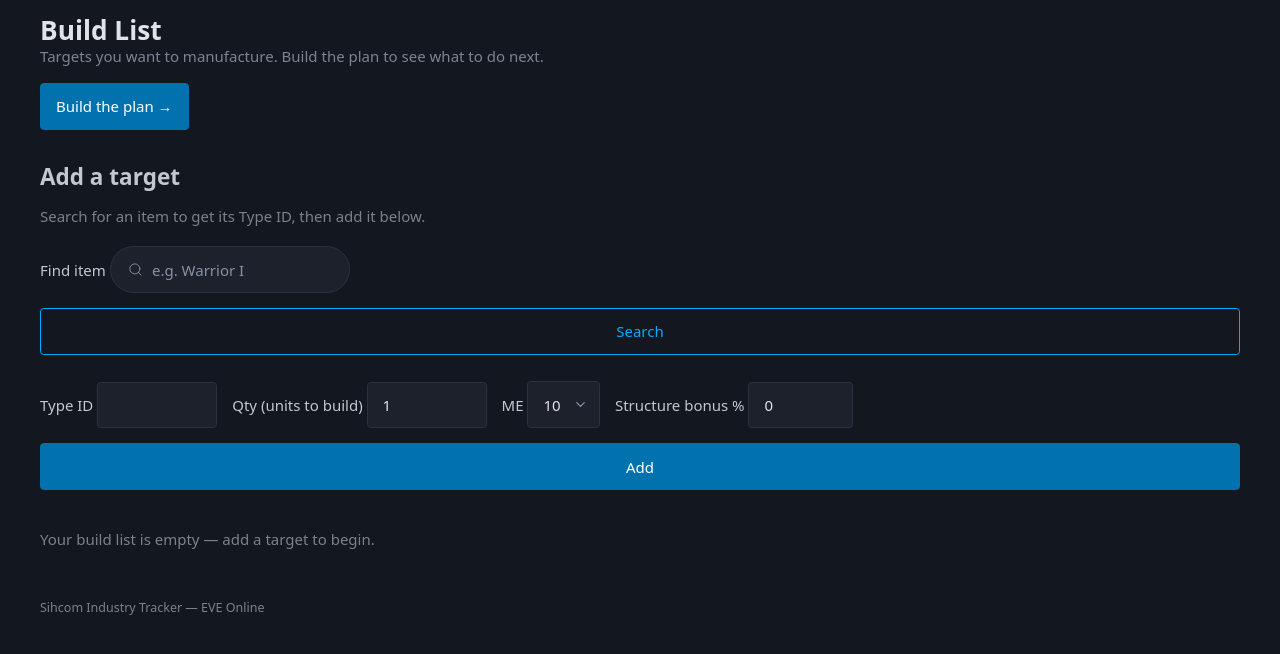
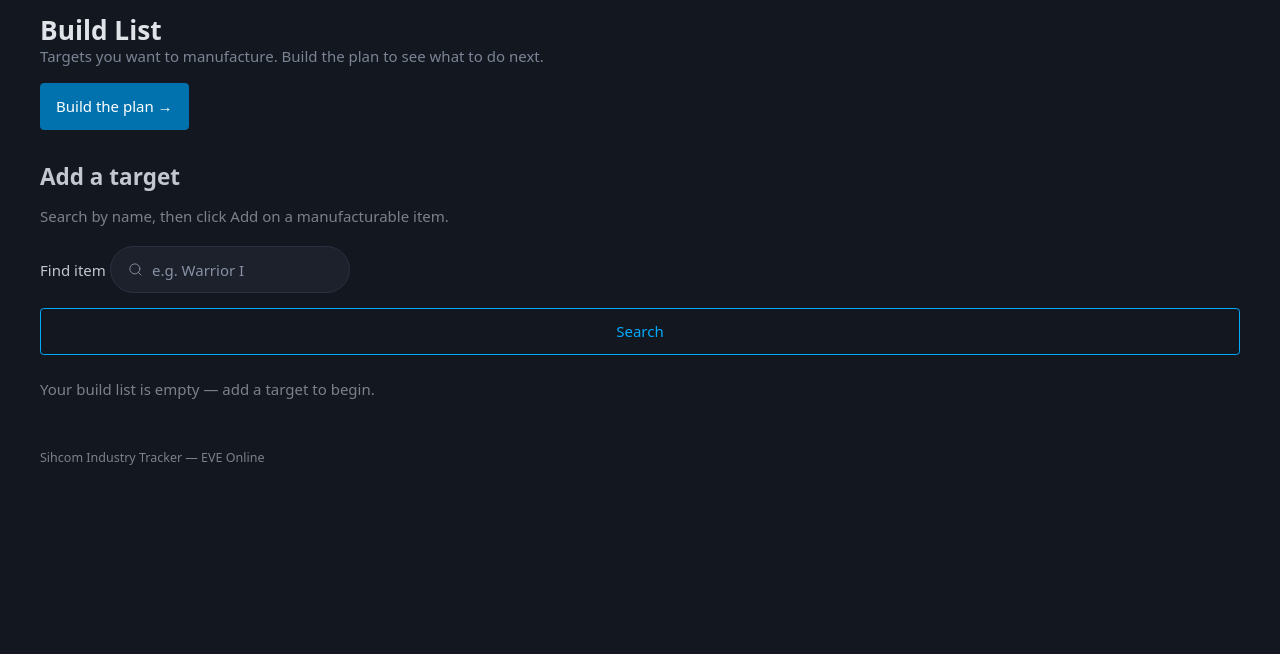
Before and after one commit to sihcomrepinuj/Sihcom-inventory-and-industry, a Flask app: page / in a window 1280 px wide. Shown: the part 89-743 px from the top of the page. Run offline with Flask 3, Linux system fonts and the light colour scheme; some libraries are stand-ins or nearby versions.

Commit message:
feat: search manufacturable items by name and add to build list inline
Co-Authored-By: Claude Opus 4.8 (1M context) <noreply@anthropic.com>

```diff
--- a/app.py
+++ b/app.py
@@ -334,10 +334,15 @@ def sde_info():
 
 @app.route("/")
 def index():
-    """Home page is now the build list."""
-    targets = build_list.load()["targets"]
+    """Home page is the build list, with inline name search for targets."""
+    q = request.args.get("q", "").strip()
+    data = build_list.load()
+    results = None
+    if q:
+        results = get_sde().search_manufacturable(q)
     return render_template(
-        "build_list.html", targets=targets,
+        "build_list.html", targets=data["targets"],
+        q=q, results=results,
         character_name=session.get("character_name"),
     )
 
--- a/sde.py
+++ b/sde.py
@@ -116,6 +116,26 @@ class SDE:
             (f"%{name}%", limit),
         ).fetchall()
         return [{"type_id": r["typeID"], "name": r["typeName"]} for r in rows]
+
+    def search_manufacturable(self, name: str, limit: int = 25) -> list[dict]:
+        """Search published types that have a manufacturing blueprint (activityID=1).
+
+        Returns [{type_id, name}] ordered by name. Excludes raw materials and other
+        items that can't be built, so they can't be added as build targets.
+        """
+        rows = self.conn.execute(
+            """
+            SELECT DISTINCT it.typeID AS type_id, it.typeName AS name
+            FROM invTypes it
+            JOIN industryActivityProducts iap
+              ON iap.productTypeID = it.typeID AND iap.activityID = 1
+            WHERE it.typeName LIKE ? AND it.published = 1
+            ORDER BY it.typeName
+            LIMIT ?
+            """,
+            (f"%{name}%", limit),
+        ).fetchall()
+        return [{"type_id": r["type_id"], "name": r["name"]} for r in rows]
 
     # ------------------------------------------------------------------
     # Blueprint lookups
--- a/templates/build_list.html
+++ b/templates/build_list.html
@@ -12,42 +12,61 @@
 
 <h3>Add a target</h3>
 <p class="text-muted">
-    Search for an item to get its Type ID, then add it below.
+    Search by name, then click Add on a manufacturable item.
 </p>
 
-{# Item picker: a simple name search (GET /search) finds the type_id, which the
-   user enters into the add form. Two-step keeps it light and works without JS. #}
-<form method="get" action="/search" class="controls" style="margin-bottom:0.5rem;">
+{# Name search runs on this page (GET /). Only manufacturable items appear in the
+   results, each with its own Add form. No Type IDs surface in the UI. #}
+<form method="get" action="/" class="controls" style="margin-bottom:0.5rem;">
     <label>
         Find item
-        <input type="search" name="q" placeholder="e.g. Warrior I" style="width:16rem">
+        <input type="search" name="q" value="{{ q or '' }}" placeholder="e.g. Warrior I" style="width:16rem">
     </label>
     <button type="submit" class="outline">Search</button>
 </form>
 
-<form method="post" action="{{ url_for('build_list_add') }}" class="controls">
-    <label>
-        Type ID
-        <input type="number" name="type_id" required style="width:8rem">
-    </label>
-    <label>
-        Qty (units to build)
-        <input type="number" name="qty" value="1" min="1" style="width:8rem">
-    </label>
-    <label>
-        ME
-        <select name="me">
-            {% for level in range(11) %}
-            <option value="{{ level }}" {% if level == 10 %}selected{% endif %}>{{ level }}</option>
-            {% endfor %}
-        </select>
-    </label>
-    <label>
-        Structure bonus %
-        <input type="number" step="0.01" name="structure_bonus" value="0" min="0" style="width:7rem">
-    </label>
-    <button type="submit">Add</button>
-</form>
+{% if results %}
+<table>
+    <thead>
+        <tr>
+            <th>Name</th>
+            <th class="text-right">Qty</th>
+            <th class="text-right">ME</th>
+            <th></th>
+        </tr>
+    </thead>
+    <tbody>
+    {% for r in results %}
+        {# Each result row is its own add form (associated via the HTML5 form=
+           attribute) so its qty/me submit together. No Type ID is shown. #}
+        <tr>
+            <td>
+                {{ r.name }}
+                <form method="post" action="{{ url_for('build_list_add') }}" id="add-{{ r.type_id }}" style="margin:0;">
+                    <input type="hidden" name="type_id" value="{{ r.type_id }}">
+                    <input type="hidden" name="name" value="{{ r.name }}">
+                </form>
+            </td>
+            <td class="text-right">
+                <input type="number" name="qty" value="1" min="1" form="add-{{ r.type_id }}" style="width:6rem;margin:0;">
+            </td>
+            <td class="text-right">
+                <select name="me" form="add-{{ r.type_id }}" style="width:5rem;margin:0;">
+                    {% for level in range(11) %}
+                    <option value="{{ level }}" {% if level == 10 %}selected{% endif %}>{{ level }}</option>
+                    {% endfor %}
+                </select>
+            </td>
+            <td class="text-right">
+                <button type="submit" form="add-{{ r.type_id }}">Add</button>
+            </td>
+        </tr>
+    {% endfor %}
+    </tbody>
+</table>
+{% elif q %}
+<p class="text-muted">No manufacturable items match "{{ q }}".</p>
+{% endif %}
 
 {% if targets %}
 <table>
```
Also changed, not shown: tests/test_app_plan.py (+10 -0 lines), tests/test_sde.py (+8 -0 lines).
